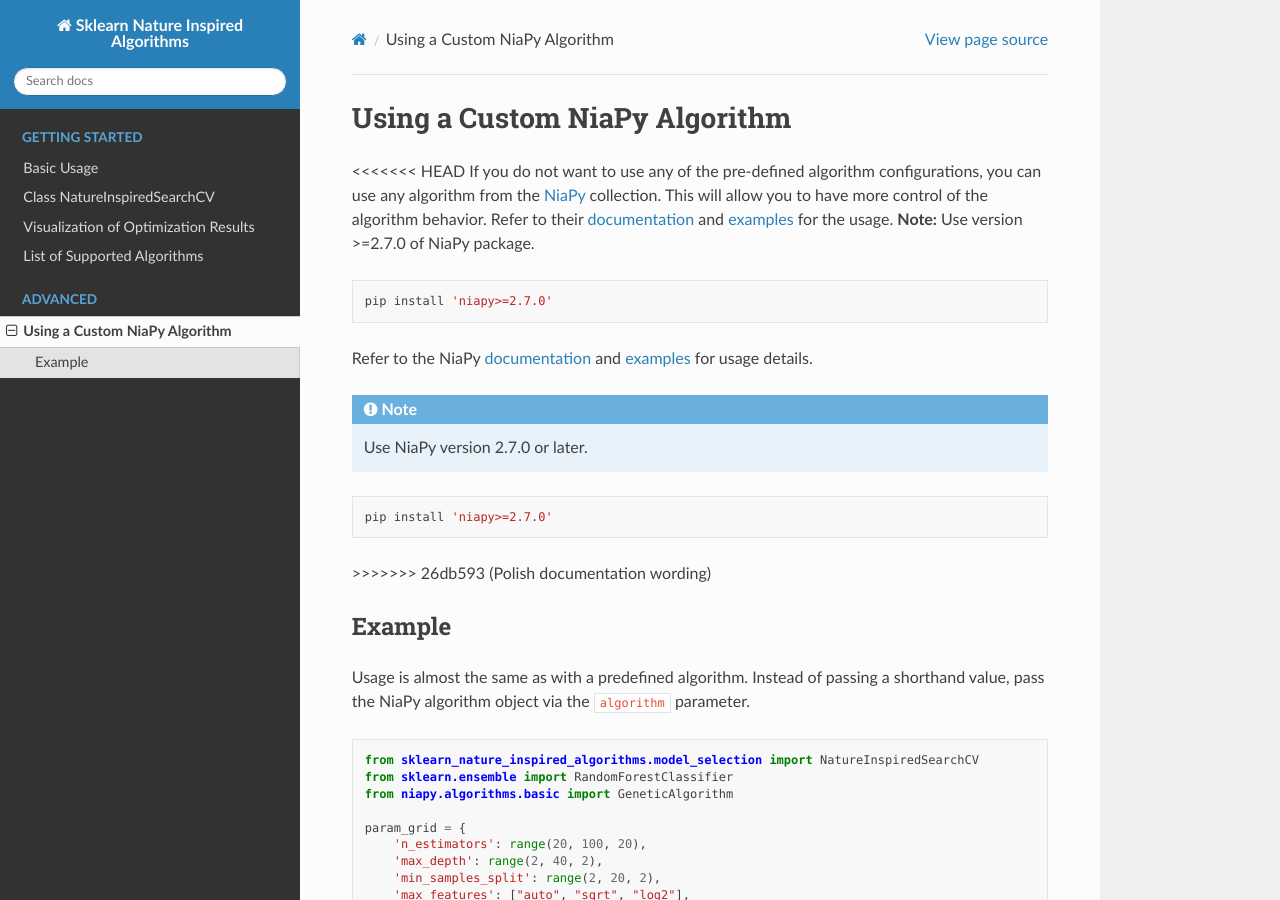
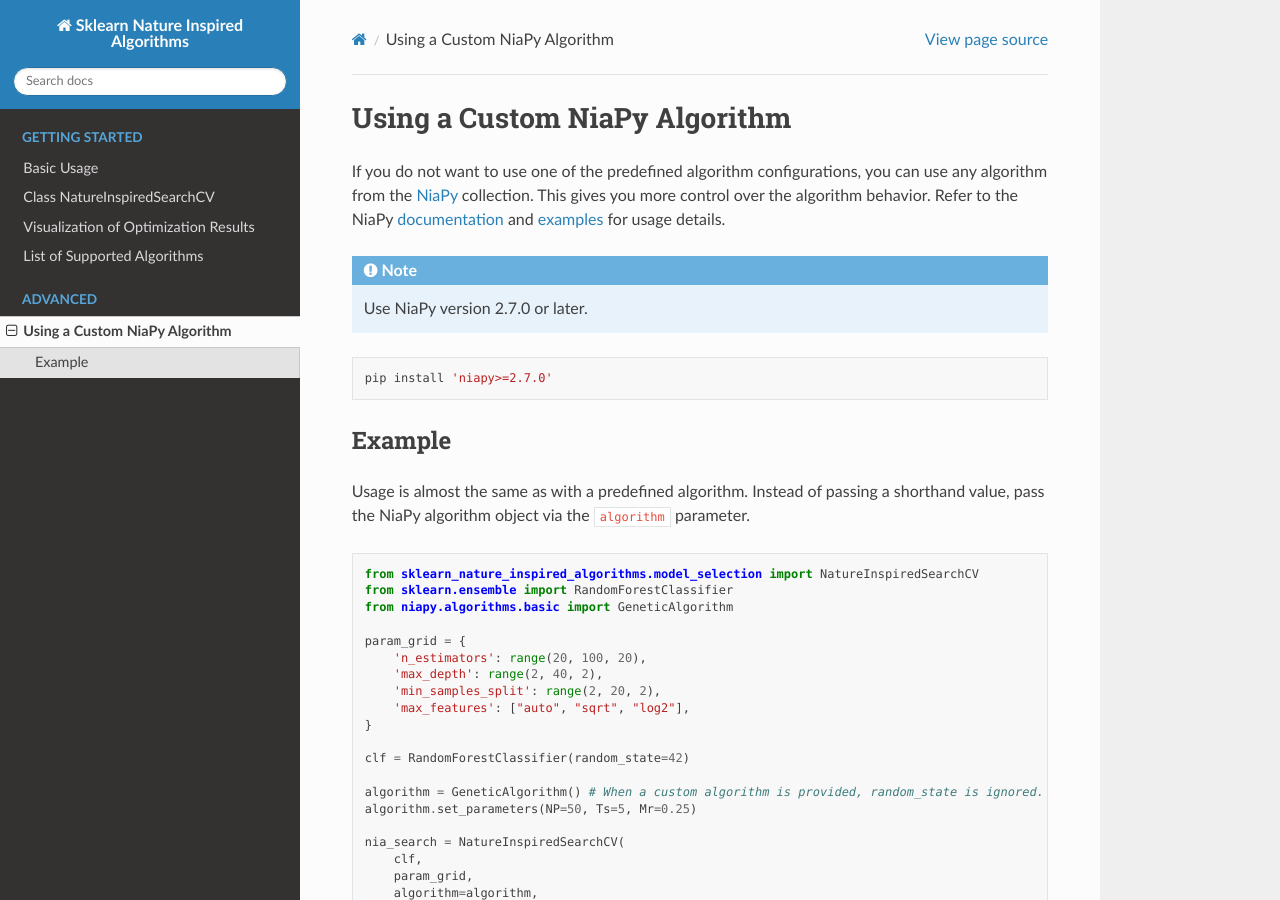
Before and after one commit to timzatko/Sklearn-Nature-Inspired-Algorithms, a Sphinx documentation site: the page built from docs/advanced/niapy.rst, in a window 1280 px wide and 900 px high. Built offline with Sphinx 7.4.7 and the Read the Docs theme 3.1.0, drawn with Linux system fonts in a browser that asks for light colours.

Commit message:
Fix NiaPy docs formatting

```diff
--- a/docs/advanced/niapy.rst
+++ b/docs/advanced/niapy.rst
@@ -1,15 +1,6 @@
 Using a Custom NiaPy Algorithm
 ==============================
 
-<<<<<<< HEAD
-If you do not want to use any of the pre-defined algorithm configurations, you can use any algorithm from the `NiaPy <https://github.com/NiaOrg/NiaPy>`_ collection.
-This will allow you to have more control of the algorithm behavior.
-Refer to their `documentation <https://niapy.readthedocs.io/en/latest/>`_ and `examples <https://github.com/NiaOrg/NiaPy/tree/master/examples>`_ for the usage. **Note:** Use version >=2.7.0 of NiaPy package.
-
-.. code-block:: bash
-
-    pip install 'niapy>=2.7.0'
-=======
 If you do not want to use one of the predefined algorithm configurations, you can use any algorithm from the `NiaPy <https://github.com/NiaOrg/NiaPy>`_ collection.
 This gives you more control over the algorithm behavior.
 Refer to the NiaPy `documentation <https://niapy.readthedocs.io/en/latest/>`_ and `examples <https://github.com/NiaOrg/NiaPy/tree/master/examples>`_ for usage details.
@@ -20,8 +11,6 @@
 .. code-block:: bash
 
     pip install 'niapy>=2.7.0'
->>>>>>> 26db593 (Polish documentation wording)
-
 
 Example
 -------
```
